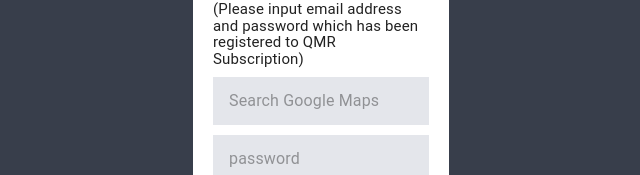
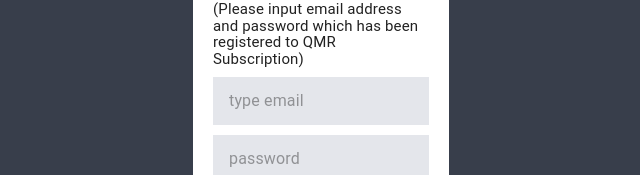
Before and after one commit to NamS135176/qmr-web, a React (Create React App) app: page / in a window 1280 px wide. Shown: the part 321-496 px from the top of the page, without its empty margins (319-959 px from the left). Built offline with nearby package versions, Linux system fonts and the light colour scheme; no server answers.

Commit message:
merge home

```diff
--- a/src/screens/LoginScreen/index.tsx
+++ b/src/screens/LoginScreen/index.tsx
@@ -100,10 +100,10 @@
           QMR Subscription)
         </p>
         <InputBase
-        className={classes.inputBase}
-        placeholder="Search Google Maps"
-        inputProps={{ "aria-label": "search google maps" }}
-      />
+          type="email"
+          placeholder="type email"
+          className={classes.inputBase}
+        ></InputBase>
         <InputBase
           type="password"
           placeholder="password"
```
Also changed, not shown: src/screens/ListPageScreen/index.tsx (added, +9 -0 lines), 1 other file (tests, documents, lock files or other folders).
